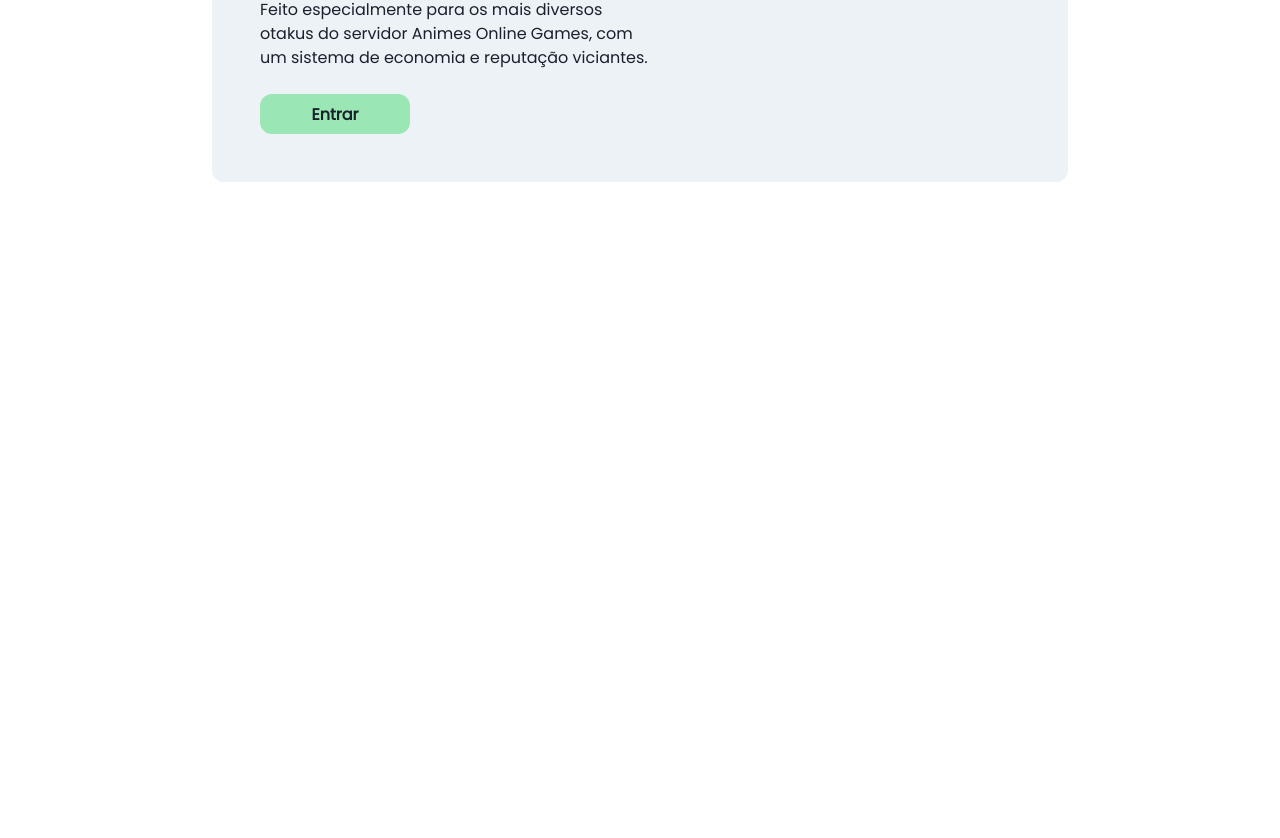
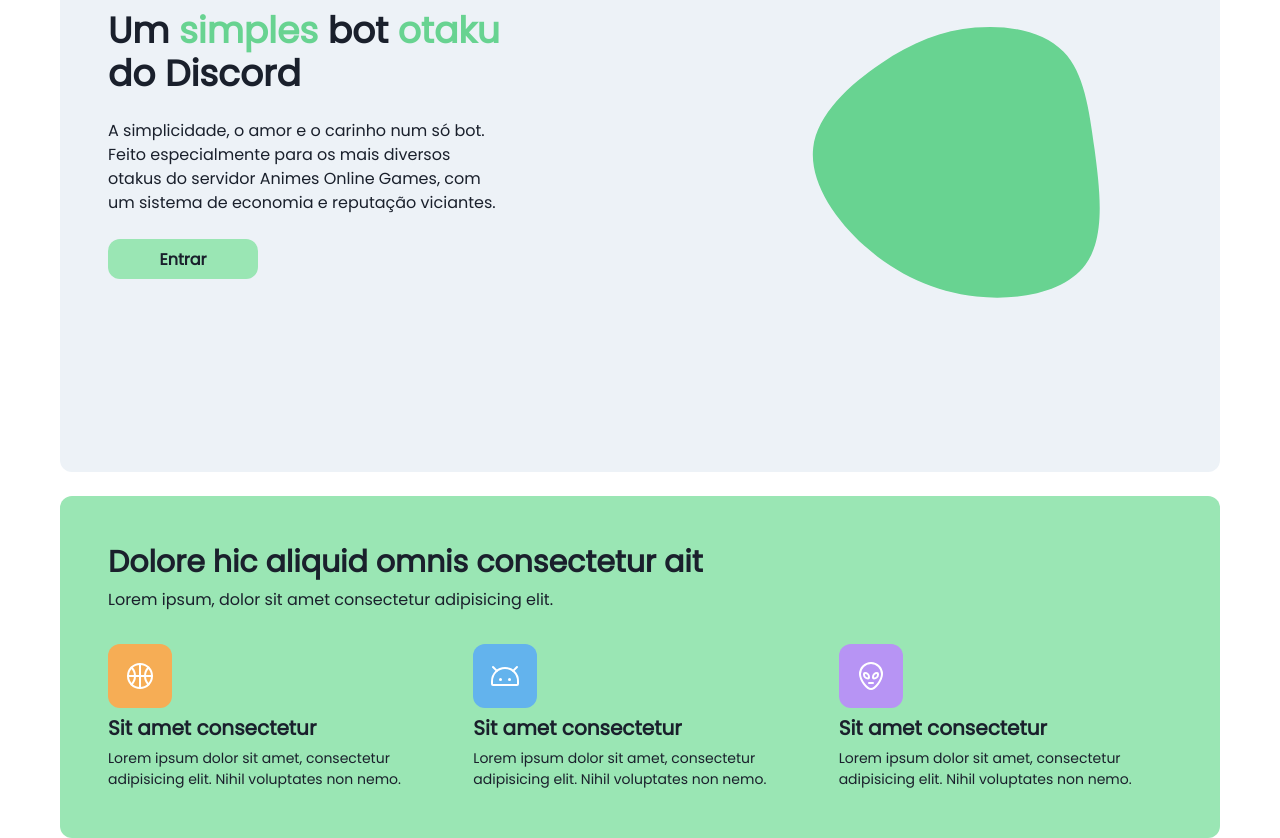
Before and after one commit to Kuriel23/foryou-website, a Next.js app: page / in a window 1280 px wide. Shown: the part 264-1102 px from the top of the page. Before the commit the page ends 800 px from the top, so only its background shows below. Built offline with nearby package versions, Linux system fonts and the light colour scheme; no server answers.

Commit message:
feat: create categories

```diff
--- a/next.config.js
+++ b/next.config.js
@@ -2,4 +2,4 @@
 module.exports = {
   reactStrictMode: true,
   swcMinify: true,
-}
+};
--- a/src/components/molecules/Header/index.tsx
+++ b/src/components/molecules/Header/index.tsx
@@ -32,7 +32,7 @@ export function Header(): JSX.Element {
       w="100%"
       h={20}
       maxW={1240}
-      px={48}
+      px={10}
       m="0 auto"
       align="center"
       justify="space-between"
--- /dev/null
+++ b/src/components/organisms/Home/Categories.tsx
@@ -0,0 +1,95 @@
+import { Flex, Heading, Text, SimpleGrid, useTheme } from '@chakra-ui/react';
+import { Alien, AndroidLogo, Basketball } from 'phosphor-react';
+
+export function Categories(): JSX.Element {
+  const { colors } = useTheme();
+
+  return (
+    <Flex w="100%" maxW={1240} px={10} m="0 auto " justify="space-between">
+      <Flex
+        w="100%"
+        flexDir="column"
+        p={12}
+        gap={8}
+        borderRadius={12}
+        bgColor="green.200"
+      >
+        <Flex flexDir="column" gap={2}>
+          <Heading as="h3" size="lg">
+            Dolore hic aliquid omnis consectetur ait
+          </Heading>
+
+          <Text>Lorem ipsum, dolor sit amet consectetur adipisicing elit.</Text>
+        </Flex>
+
+        <SimpleGrid columns={{ base: 1, md: 3 }} spacing={{ base: 5, lg: 8 }}>
+          <Flex flexDir="column" gap={2}>
+            <Flex
+              w={16}
+              h={16}
+              borderRadius={12}
+              align="center"
+              justify="center"
+              bgColor="orange.300"
+            >
+              <Basketball size={32} color={colors.white} />
+            </Flex>
+
+            <Heading as="h4" size="md">
+              Sit amet consectetur
+            </Heading>
+
+            <Text fontSize="sm">
+              Lorem ipsum dolor sit amet, consectetur adipisicing elit. Nihil
+              voluptates non nemo.
+            </Text>
+          </Flex>
+
+          <Flex flexDir="column" gap={2}>
+            <Flex
+              w={16}
+              h={16}
+              borderRadius={12}
+              align="center"
+              justify="center"
+              bgColor="blue.300"
+            >
+              <AndroidLogo size={32} color={colors.white} />
+            </Flex>
+
+            <Heading as="h4" size="md">
+              Sit amet consectetur
+            </Heading>
+
+            <Text fontSize="sm">
+              Lorem ipsum dolor sit amet, consectetur adipisicing elit. Nihil
+              voluptates non nemo.
+            </Text>
+          </Flex>
+
+          <Flex flexDir="column" gap={2}>
+            <Flex
+              w={16}
+              h={16}
+              borderRadius={12}
+              align="center"
+              justify="center"
+              bgColor="purple.300"
+            >
+              <Alien size={32} color={colors.white} />
+            </Flex>
+
+            <Heading as="h4" size="md">
+              Sit amet consectetur
+            </Heading>
+
+            <Text fontSize="sm">
+              Lorem ipsum dolor sit amet, consectetur adipisicing elit. Nihil
+              voluptates non nemo.
+            </Text>
+          </Flex>
+        </SimpleGrid>
+      </Flex>
+    </Flex>
+  );
+}
--- /dev/null
+++ b/src/components/organisms/Home/Main.tsx
@@ -0,0 +1,39 @@
+import { Flex, Heading, Text, Button, Img } from '@chakra-ui/react';
+import { useSession } from 'next-auth/react';
+
+export function Main(): JSX.Element {
+  const { data: session } = useSession();
+
+  return (
+    <Flex w="100%" maxW={1240} px={10} m="0 auto" justify="space-between">
+      <Flex
+        w="100%"
+        flexDir="column"
+        px={12}
+        py={32}
+        borderRadius={12}
+        bgColor="gray.100"
+      >
+        <Flex w="100%" h="100%" align="center" justify="space-between">
+          <Flex flexDir="column" align="flex-start" maxW={400} gap={6}>
+            <Heading sx={{ span: { color: 'green.300' } }}>
+              Um <span>simples</span> bot <span>otaku</span> do Discord
+            </Heading>
+
+            <Text>
+              A simplicidade, o amor e o carinho num só bot. Feito especialmente
+              para os mais diversos otakus do servidor Animes Online Games, com
+              um sistema de economia e reputação viciantes.
+            </Text>
+
+            <Button px={10} width="150px" borderRadius={12} bgColor="green.200">
+              {session ? 'Se aventurar' : 'Entrar'}
+            </Button>
+          </Flex>
+
+          <Img src="blob.svg" alt="blob" height="400px" position="relative" />
+        </Flex>
+      </Flex>
+    </Flex>
+  );
+}
--- a/src/components/organisms/Home/index.tsx
+++ b/src/components/organisms/Home/index.tsx
@@ -1,50 +1,13 @@
-import { Flex, Heading, Text, Button } from '@chakra-ui/react';
-import { signIn, useSession } from 'next-auth/react';
+import { Flex } from '@chakra-ui/react';
+
+import { Categories } from './Categories';
+import { Main } from './Main';
+
 export function Home(): JSX.Element {
-  const { data: session } = useSession();
   return (
-    <Flex
-      w="100%"
-      maxW={1240}
-      px={48}
-      m="0 auto 10rem auto"
-      justify="space-between"
-    >
-      <Flex
-        w="100%"
-        flexDir="column"
-        p={12}
-        borderRadius={12}
-        bgColor="gray.100"
-      >
-        <Flex w="100%" flexDir="column" align="flex-start" maxW={400} gap={6}>
-          <Heading fontWeight={900} sx={{ span: { color: 'green.300' } }}>
-            Um <span>simples</span> bot <span>otaku</span> do Discord
-          </Heading>
-
-          <Text>
-            A simplicidade, o amor e o carinho num só bot. Feito especialmente
-            para os mais diversos otakus do servidor Animes Online Games, com um
-            sistema de economia e reputação viciantes.
-          </Text>
-
-          {session ? (
-            <Button px={10} width="150px" borderRadius={12} bgColor="green.200">
-              Se aventurar
-            </Button>
-          ) : (
-            <Button
-              px={10}
-              width="150px"
-              borderRadius={12}
-              bgColor="green.200"
-              onClick={() => signIn('discord')}
-            >
-              Entrar
-            </Button>
-          )}
-        </Flex>
-      </Flex>
+    <Flex flexDir="column" gap={6}>
+      <Main />
+      <Categories />
     </Flex>
   );
 }
```
Also changed, not shown: public/blob.svg (added), 1 other file (tests, documents, lock files or other folders).
